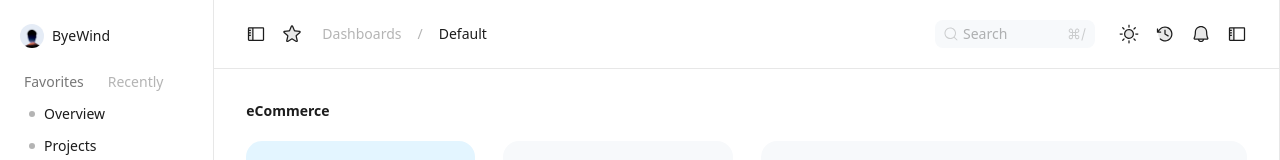
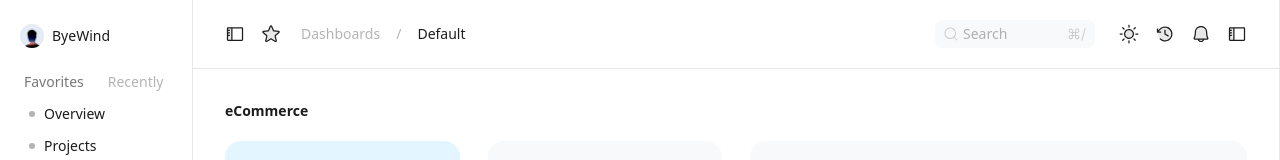
Before and after one commit to its-lakshya/Juspay-UI-Assignment-Lakshya, a React (Vite) app: page / in a window 1280 px wide. Shown: the top 160 px of the page. Built offline with nearby package versions, Linux system fonts and the light colour scheme.

Commit message:
fix: alight the layout of the main dashboard page

```diff
--- a/src/components/header/DashboardRouter.jsx
+++ b/src/components/header/DashboardRouter.jsx
@@ -18,7 +18,7 @@ const DashboardRouter = () => {
         </span>
         <span className="text-text-muted">/</span>
         <span
-          className="px-2 py-1 flex justify-center items-center text-text-primary hover:bg-bg-hover rounded-md cursor-pointer"
+          className="px-2 py-1 flex justify-center items-center text-text-primary hover:bg-bg-hover rounded-md cursor-pointer capitalize"
           onClick={() => navigate("/")}
           >
           {currentPath[0] || "Default"}
--- a/src/components/layout/Layout.jsx
+++ b/src/components/layout/Layout.jsx
@@ -1,11 +1,11 @@
 import { useEffect, useRef } from "react";
+import { useDispatch, useSelector } from "react-redux";
 import { Outlet, useLocation } from "react-router-dom";
 import { ToastContainer } from "react-toastify";
+import { setRightSidebar } from "../../store/layoutSlice";
 import Header from "../Header/Header";
 import LeftSideBar from "../leftSideBar/LeftSideBar";
 import RightSideBar from "../rightSidebar/RightSideBar";
-import { useDispatch, useSelector } from "react-redux";
-import { setRightSidebar } from "../../store/layoutSlice";
 
 const Layout = () => {
   const location = useLocation();
@@ -38,16 +38,22 @@ const Layout = () => {
   }, [currentPath, dispatch]);
 
   return (
-    <section className="min-h-screen w-full font-Inter scroll-smooth grid grid-cols-12 items-start animate-fade bg-bg-base">
-      {isLeftSidebarVisible && <LeftSideBar />}
+    <section className="min-h-screen w-full font-Inter scroll-smooth grid grid-cols-20 items-start animate-fade bg-bg-base">
+      {isLeftSidebarVisible && (
+        <div className="col-span-3">
+          <LeftSideBar />
+        </div>
+      )}
 
       <div
         className={`border-x-[1px] border-border-primary min-h-screen ${
           isLeftSidebarVisible && isRightSidebarVisible
-            ? "col-span-8"
-            : isLeftSidebarVisible || isRightSidebarVisible
-            ? "col-span-10"
-            : "col-span-12"
+            ? "col-span-13"
+            : isLeftSidebarVisible
+            ? "col-span-17"
+            : isRightSidebarVisible
+            ? "col-span-16"
+            : "col-span-20"
         }`}
       >
         <Header />
@@ -56,7 +62,12 @@ const Layout = () => {
         </div>
       </div>
 
-      {isRightSidebarVisible && <RightSideBar />}
+      {isRightSidebarVisible && (
+        <div className="col-span-4">
+          <RightSideBar />
+        </div>
+      )}
+
       <ToastContainer />
     </section>
   );
--- a/src/components/leftSideBar/LeftSideBar.jsx
+++ b/src/components/leftSideBar/LeftSideBar.jsx
@@ -61,7 +61,7 @@ const LeftSideBar = () => {
   };
 
   return (
-    <section className="hidden py-5 px-4 md:col-span-2 xl:grid gap-y-4 text-sm font-light animate-fade">
+    <section className="hidden py-5 px-4 md:col-span-3 xl:grid gap-y-4 text-sm font-light animate-fade">
       {/* User Profile */}
       <figure className="p-1 flex items-center gap-2">
         <img
--- a/src/components/rightSidebar/RightSideBar.jsx
+++ b/src/components/rightSidebar/RightSideBar.jsx
@@ -4,7 +4,7 @@ import Contacts from "./Contacts";
 
 const RightSideBar = () => {
   return (
-    <div className="col-span-2 p-5 gap-y-6 hidden xl:grid">
+    <div className="col-span-4 p-5 gap-y-6 hidden xl:grid">
       <Notifications />
       <Activities />
       <Contacts />
```
